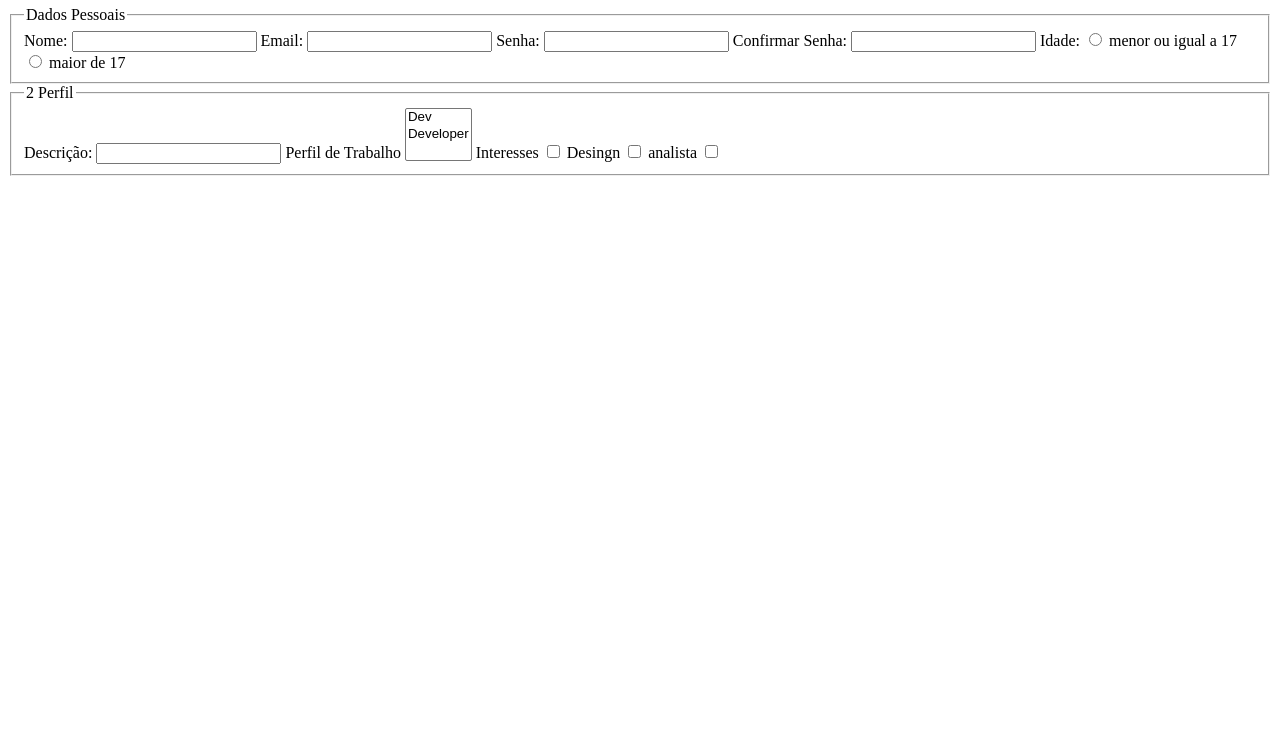
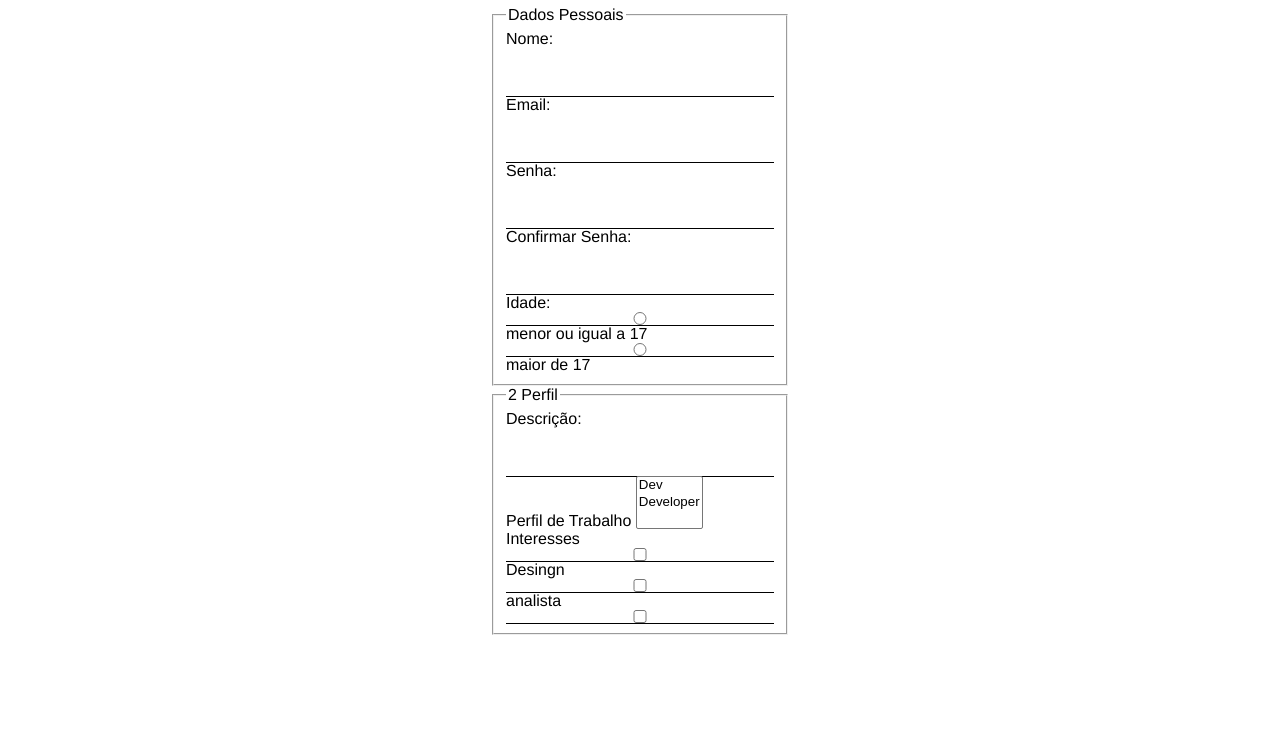
Before and after one commit to Lanaaa22/ProgWeb3, a plain HTML site: page tarefa1.html in a window 1280 px wide. Shown: the part 60-800 px from the top of the page. Drawn offline with Linux system fonts and the light colour scheme.

Commit message:
tarefa1.html

```diff
--- a/tarefa1.html
+++ b/tarefa1.html
@@ -1,6 +1,7 @@
 <html>
 	<head>
 		<title> Cadastro </title>
+		<link href="tarefa2.css" rel="stylesheet">
 	</head>
 
 	<body>
```
